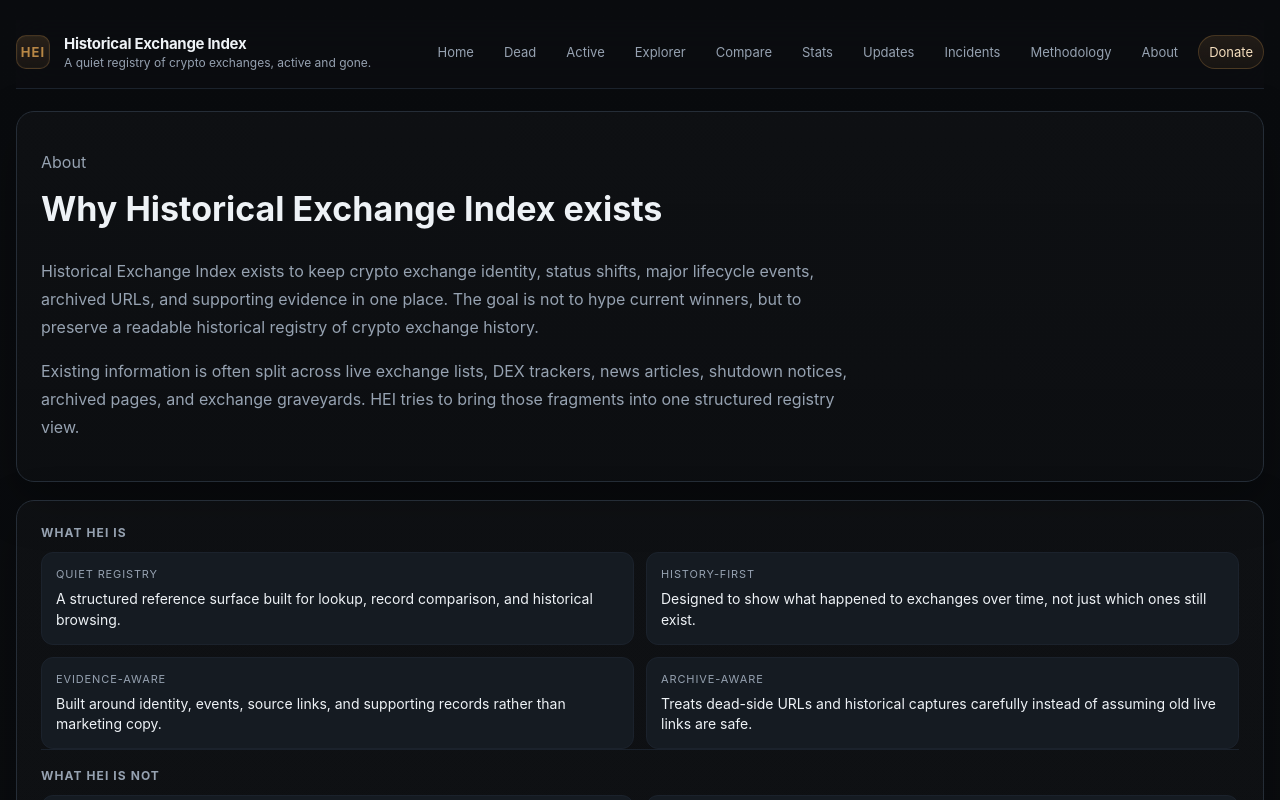
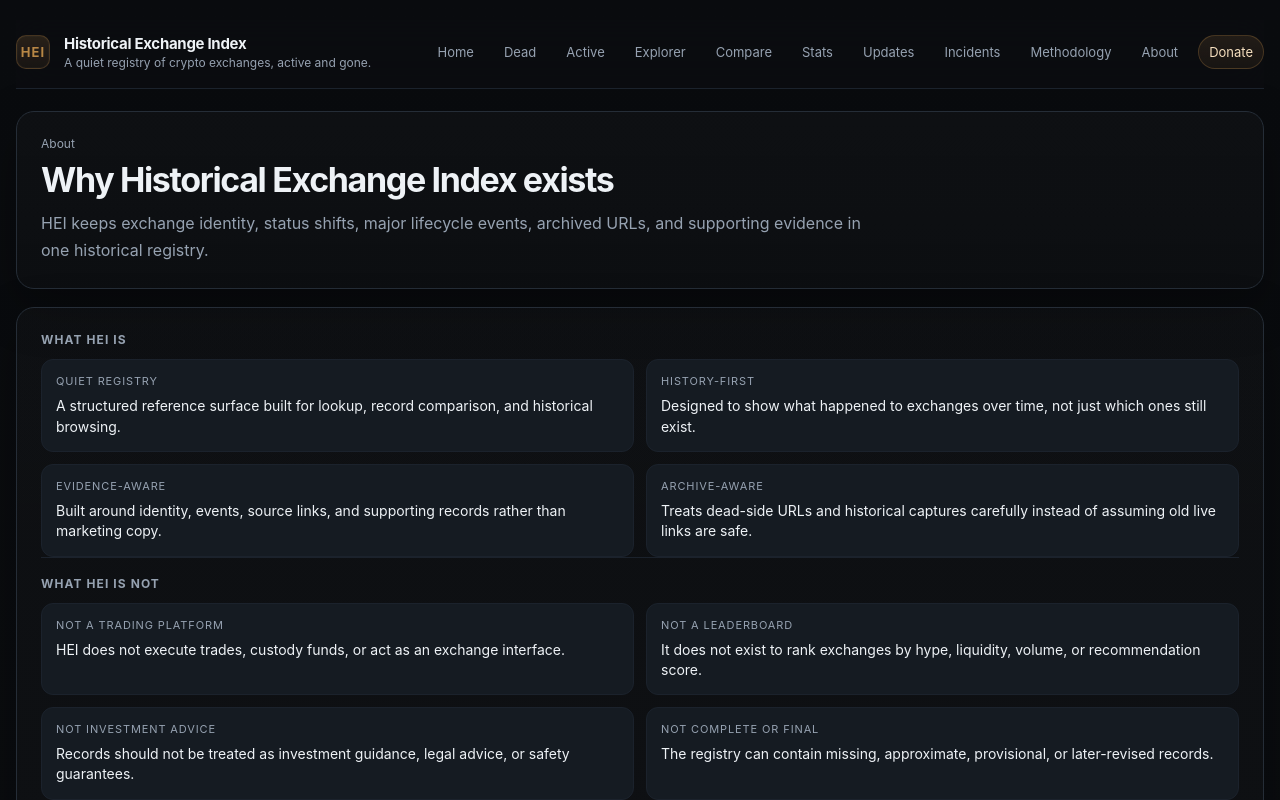
Before and after one commit to badjoke-lab/historical-exchange-index, a Next.js app: page /about in a window 1280 px wide. Shown: the top 800 px of the page. Built offline with nearby package versions, Linux system fonts and the light colour scheme; no server answers.

Commit message:
Connect about page to locale presentation foundation

```diff
--- a/src/app/about/page.tsx
+++ b/src/app/about/page.tsx
@@ -1,31 +1,25 @@
 import type { Metadata } from 'next'
+import LocalizedPageHeader from '../../components/layout/localized-page-header'
+import {
+  buildLocalizedPageMetadata,
+  getPagePresentation,
+} from '../../lib/i18n/page-presentations'
 import { CONTACT_HREF, ISSUES_HREF } from '../../lib/site-constants'
 
-export const metadata: Metadata = {
-  title: 'About',
-  description:
-    'About Historical Exchange Index, a historical registry of crypto exchanges covering active, dead, merged, acquired, and rebranded exchange records.',
-  alternates: {
-    canonical: '/about',
-  },
+export function generateMetadata(): Metadata {
+  return buildLocalizedPageMetadata({
+    locale: 'en',
+    page: 'about',
+    pathname: '/about/',
+  })
 }
 
 export default function AboutPage() {
+  const presentation = getPagePresentation('en', 'about')
+
   return (
     <main className="longform">
-      <section className="panel longform-panel">
-        <p className="muted">About</p>
-        <h2 style={{ marginTop: 0, fontSize: '34px' }}>Why Historical Exchange Index exists</h2>
-        <p className="muted" style={{ lineHeight: 1.75, maxWidth: '82ch' }}>
-          Historical Exchange Index exists to keep crypto exchange identity, status shifts, major lifecycle events,
-          archived URLs, and supporting evidence in one place. The goal is not to hype current winners, but to
-          preserve a readable historical registry of crypto exchange history.
-        </p>
-        <p className="muted" style={{ lineHeight: 1.75, maxWidth: '82ch' }}>
-          Existing information is often split across live exchange lists, DEX trackers, news articles, shutdown notices,
-          archived pages, and exchange graveyards. HEI tries to bring those fragments into one structured registry view.
-        </p>
-      </section>
+      <LocalizedPageHeader presentation={presentation} />
 
       <section className="panel longform-panel">
         <div className="section" style={{ borderTop: 'none', paddingTop: 0 }}>
```
